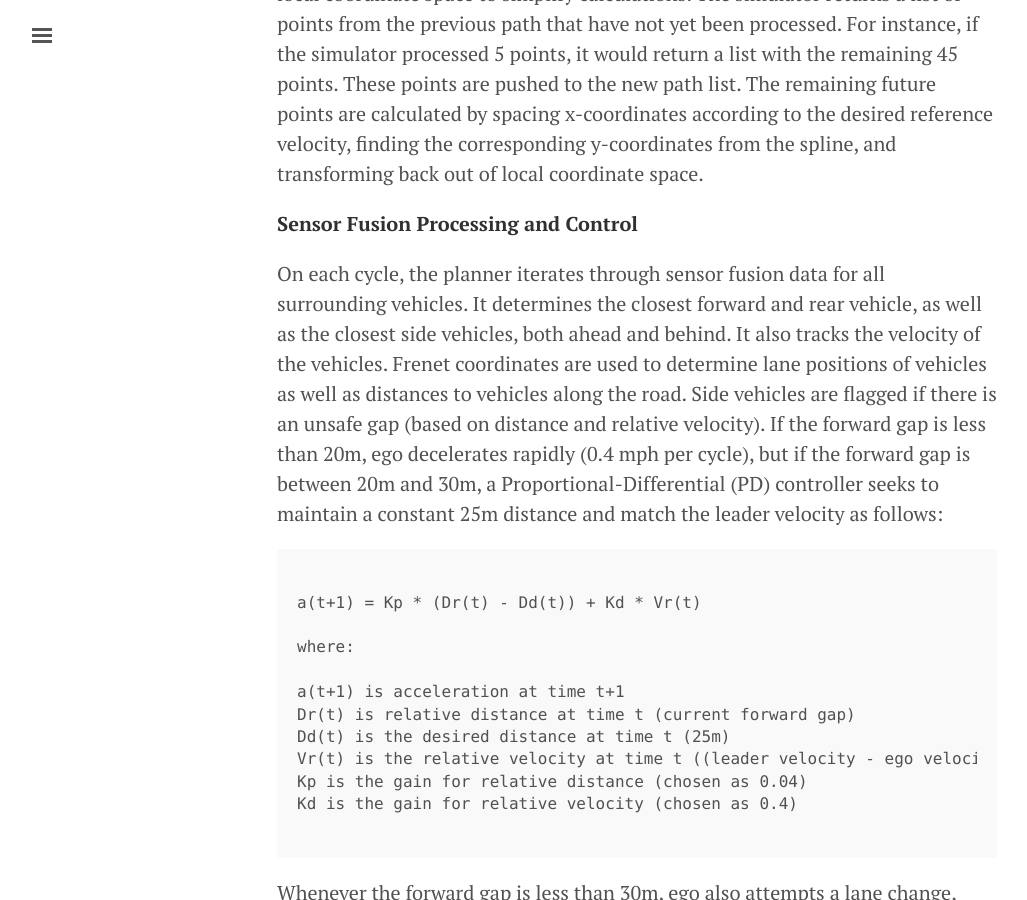
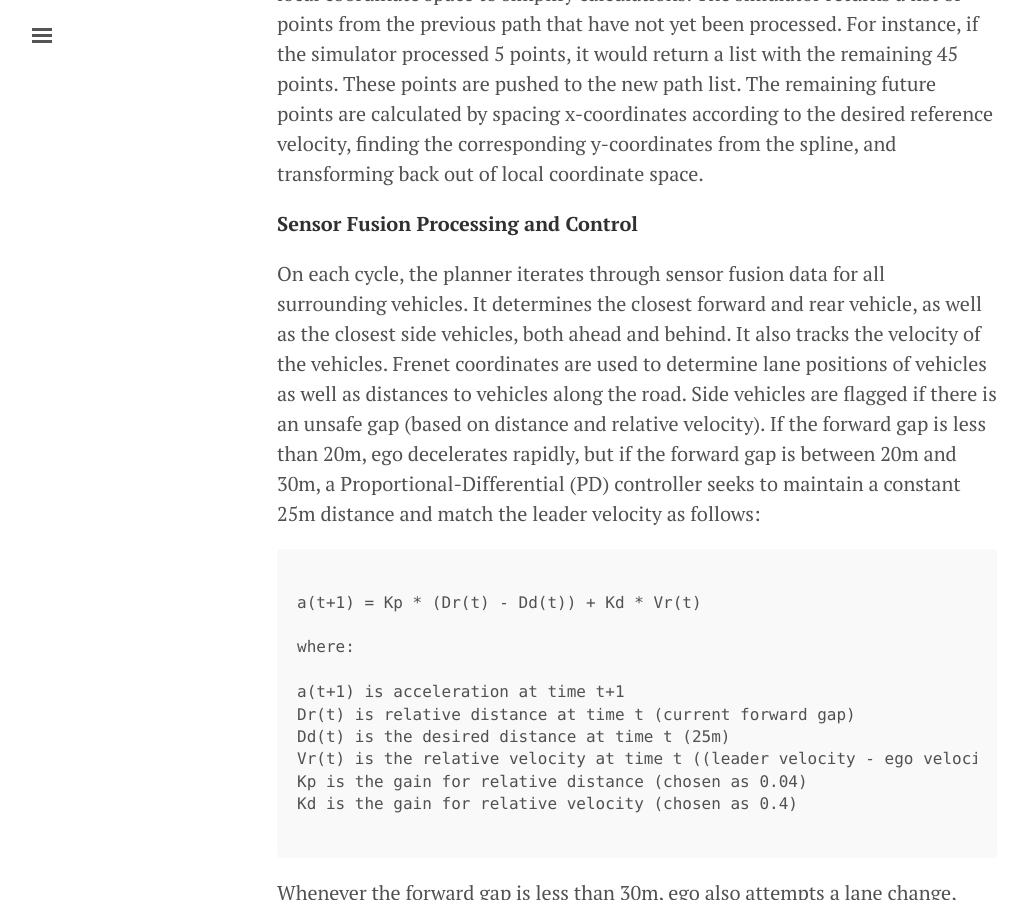
Before and after one commit to jamesjackson/jamesjackson.github.io, a Jekyll site: the page built from _posts/2017-08-19-self-driving-car-path-planner.md, in a window 1280 px wide and 900 px high, scrolled down 983 px. Shown: the whole window, without its empty margins (3-1030 px from the left). Built offline with Jekyll 4.4.1, drawn with Linux system fonts in a browser that asks for light colours; comment, search, counter and statistics services are not loaded.

Commit message:
add path planner

````diff
--- a/_posts/2017-08-19-self-driving-car-path-planner.md
+++ b/_posts/2017-08-19-self-driving-car-path-planner.md
@@ -17,7 +17,7 @@
 
 **Sensor Fusion Processing and Control**
 
-On each cycle, the planner iterates through sensor fusion data for all surrounding vehicles. It determines the closest forward and rear vehicle, as well as the closest side vehicles, both ahead and behind. It also tracks the velocity of the vehicles. Frenet coordinates are used to determine lane positions of vehicles as well as distances to vehicles along the road. Side vehicles are flagged if there is an unsafe gap (based on distance and relative velocity). If the forward gap is less than 20m, ego decelerates rapidly (0.4 mph per cycle), but if the forward gap is between 20m and 30m, a Proportional-Differential (PD) controller seeks to maintain a constant 25m distance and match the leader velocity as follows:
+On each cycle, the planner iterates through sensor fusion data for all surrounding vehicles. It determines the closest forward and rear vehicle, as well as the closest side vehicles, both ahead and behind. It also tracks the velocity of the vehicles. Frenet coordinates are used to determine lane positions of vehicles as well as distances to vehicles along the road. Side vehicles are flagged if there is an unsafe gap (based on distance and relative velocity). If the forward gap is less than 20m, ego decelerates rapidly, but if the forward gap is between 20m and 30m, a Proportional-Differential (PD) controller seeks to maintain a constant 25m distance and match the leader velocity as follows:
 
 ```
 
````
